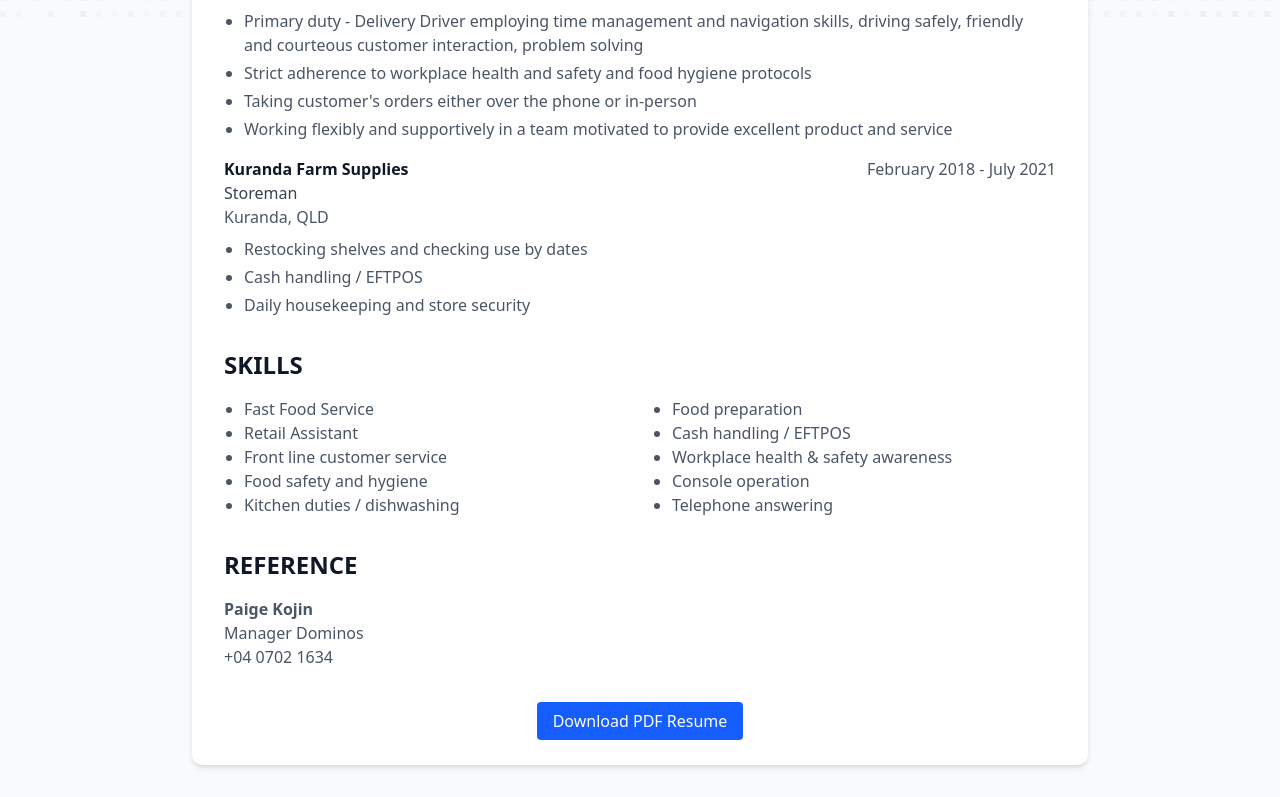
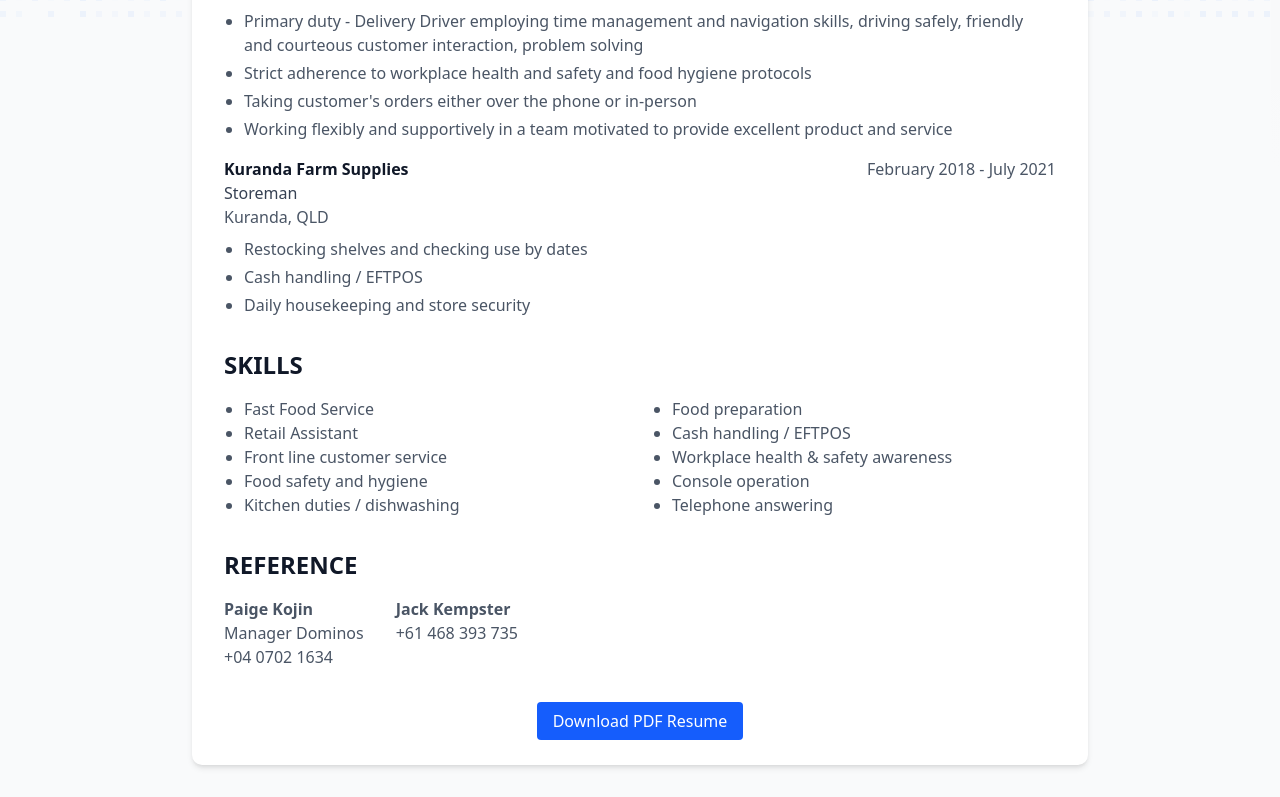
Before and after one commit to MrRiver69/Portfolio, a Next.js app: page /resume in a window 1280 px wide. Shown: the part 773-1570 px from the top of the page. Built offline with nearby package versions, Linux system fonts and the light colour scheme.

Commit message:
jack reference

```diff
--- a/app/resume/page.tsx
+++ b/app/resume/page.tsx
@@ -109,10 +109,17 @@ export default function ResumePage() {
           {/* References */}
           <div>
             <h2 className="text-2xl font-semibold mb-4 dark:text-white">REFERENCE</h2>
-            <div className="text-gray-600 dark:text-gray-400">
-              <p className="font-semibold dark:text-gray-300">Paige Kojin</p>
-              <p>Manager Dominos</p>
-              <p>+04 0702 1634</p>
+            <div className="flex flex-col sm:flex-row gap-8 text-gray-600 dark:text-gray-400">
+              <div>
+                <p className="font-semibold dark:text-gray-300">Paige Kojin</p>
+                <p>Manager Dominos</p>
+                <p>+04 0702 1634</p>
+              </div>
+              <div>
+                <p className="font-semibold dark:text-gray-300">Jack Kempster</p>
+                <p></p>
+                <p>+61 468 393 735</p>
+              </div>
             </div>
           </div>
 
```
